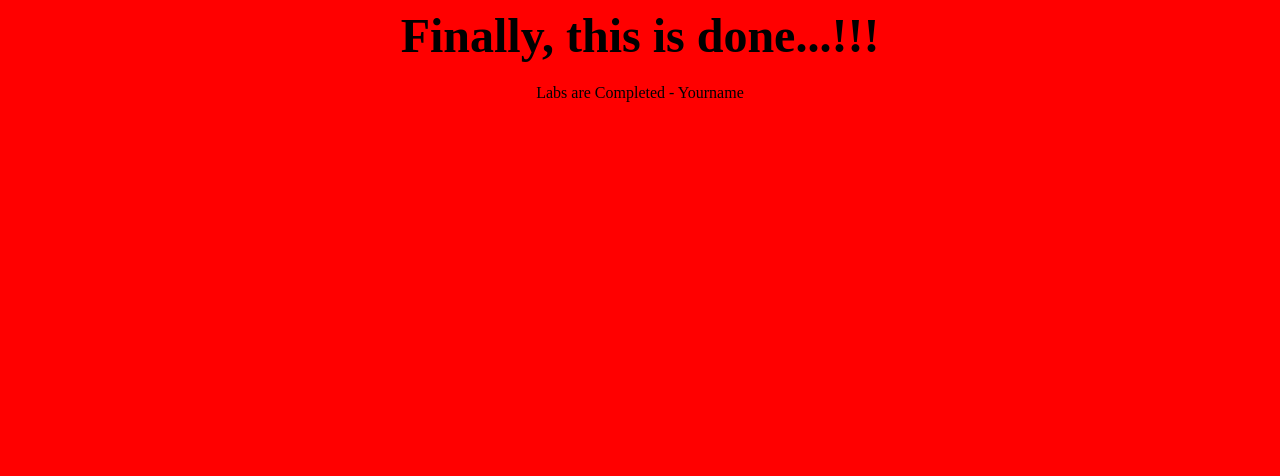
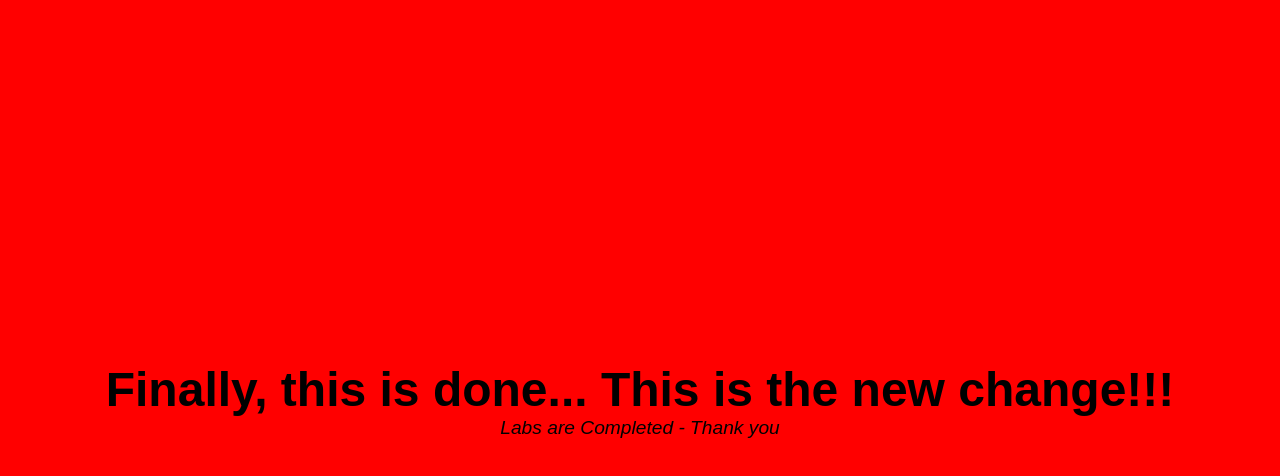
Before and after one commit to pavanchandm/pavan-bg, a plain HTML site: page index.html in a window 1280 px wide. Drawn offline with Linux system fonts and the light colour scheme.

Commit message:
Update index.html

```diff
--- a/index.html
+++ b/index.html
@@ -1,8 +1,37 @@
-<html>
-<body style="background-color:Red;">
-<center>
-<h1><font size=8>Finally, this is done...!!!</font></h1>
-<p>Labs are Completed - Yourname </p>
-</center>
+<!DOCTYPE html>
+<html lang="en">
+<head>
+    <meta charset="UTF-8">
+    <meta name="viewport" content="width=device-width, initial-scale=1.0">
+    <title>Success Page</title>
+    <style>
+        body {
+            background-color: red;
+            color: black;
+            font-family: Arial, sans-serif;
+            text-align: center;
+            margin: 0;
+            padding: 0;
+            height: 100vh;
+            display: flex;
+            flex-direction: column;
+            justify-content: center;
+            align-items: center;
+        }
+        h1 {
+            font-size: 3em;
+            font-weight: bold;
+            margin: 0;
+        }
+        p {
+            margin: 0;
+            font-size: 1.2em;
+            font-style: italic;
+        }
+    </style>
+</head>
+<body>
+    <h1>Finally, this is done...   This is the new change!!!</h1>
+    <p>Labs are Completed - Thank you</p>
 </body>
 </html>
```
